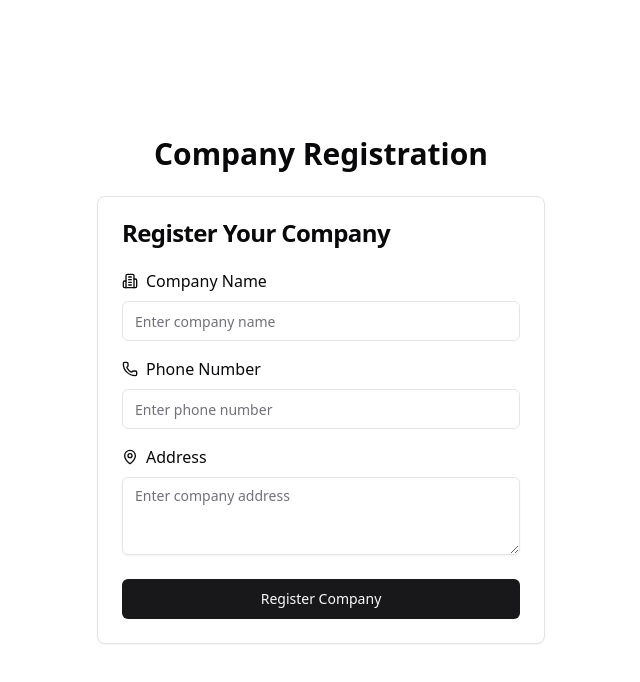
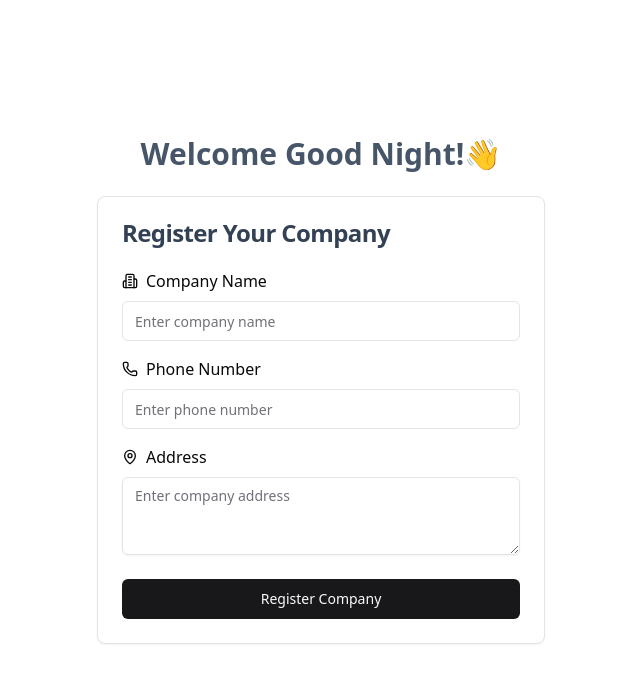
Before and after one commit to Hemant-Buda/OrderManagementSystem, a React (Vite) app: page / in a window 1280 px wide. Shown: the top 682 px of the page, without its empty margins (319-959 px from the left). Built offline with nearby package versions, Linux system fonts and the light colour scheme; what @react-pdf/renderer would draw is missing.

Commit message:
update code

```diff
--- a/src/Pages/Register/page.tsx
+++ b/src/Pages/Register/page.tsx
@@ -1,11 +1,12 @@
+import { getGreeting } from "@/Utils/greetings";
 import RegisterForm from "./register-form";
 
 export default function Registerpage() {
   return (
     <main className="flex  flex-col items-center justify-center p-4 md:p-24">
       <div className="w-full max-w-md">
-        <h1 className="text-3xl font-bold text-center mb-6">
-          Company Registration
+        <h1 className="text-3xl font-bold text-center mb-6 text-slate-600 dark:text-primary">
+          {`Welcome ${getGreeting()}👋`}
         </h1>
         <RegisterForm />
       </div>
--- a/src/Pages/Register/register-form.tsx
+++ b/src/Pages/Register/register-form.tsx
@@ -99,7 +99,9 @@ export default function RegisterForm() {
     <ToastProvider>
       <Card className="w-full">
         <CardHeader>
-          <CardTitle>Register Your Company</CardTitle>
+          <CardTitle className="text-slate-700 dark:text-primary">
+            Register Your Company
+          </CardTitle>
         </CardHeader>
         <form onSubmit={handleSubmit}>
           <CardContent className="space-y-4">
```
